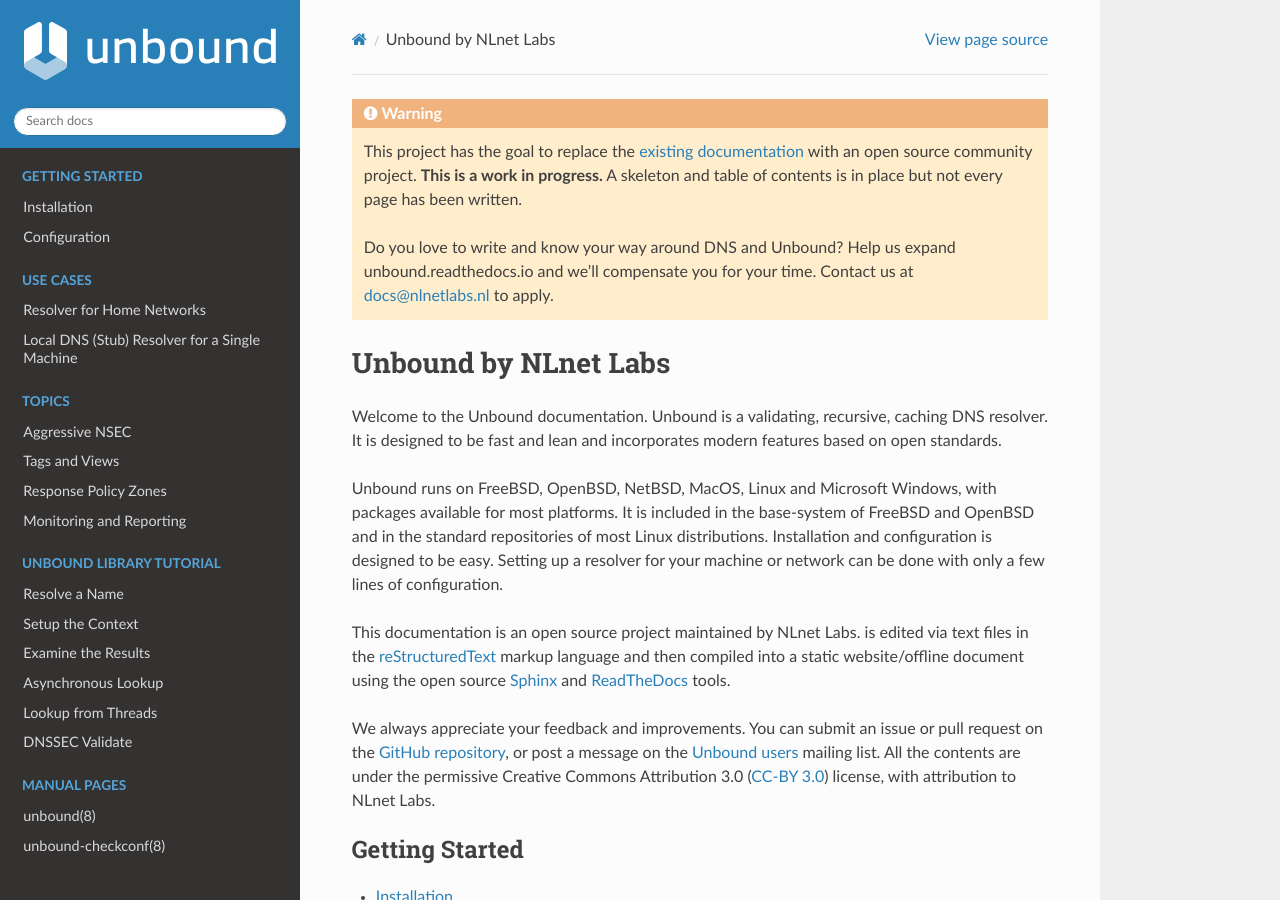
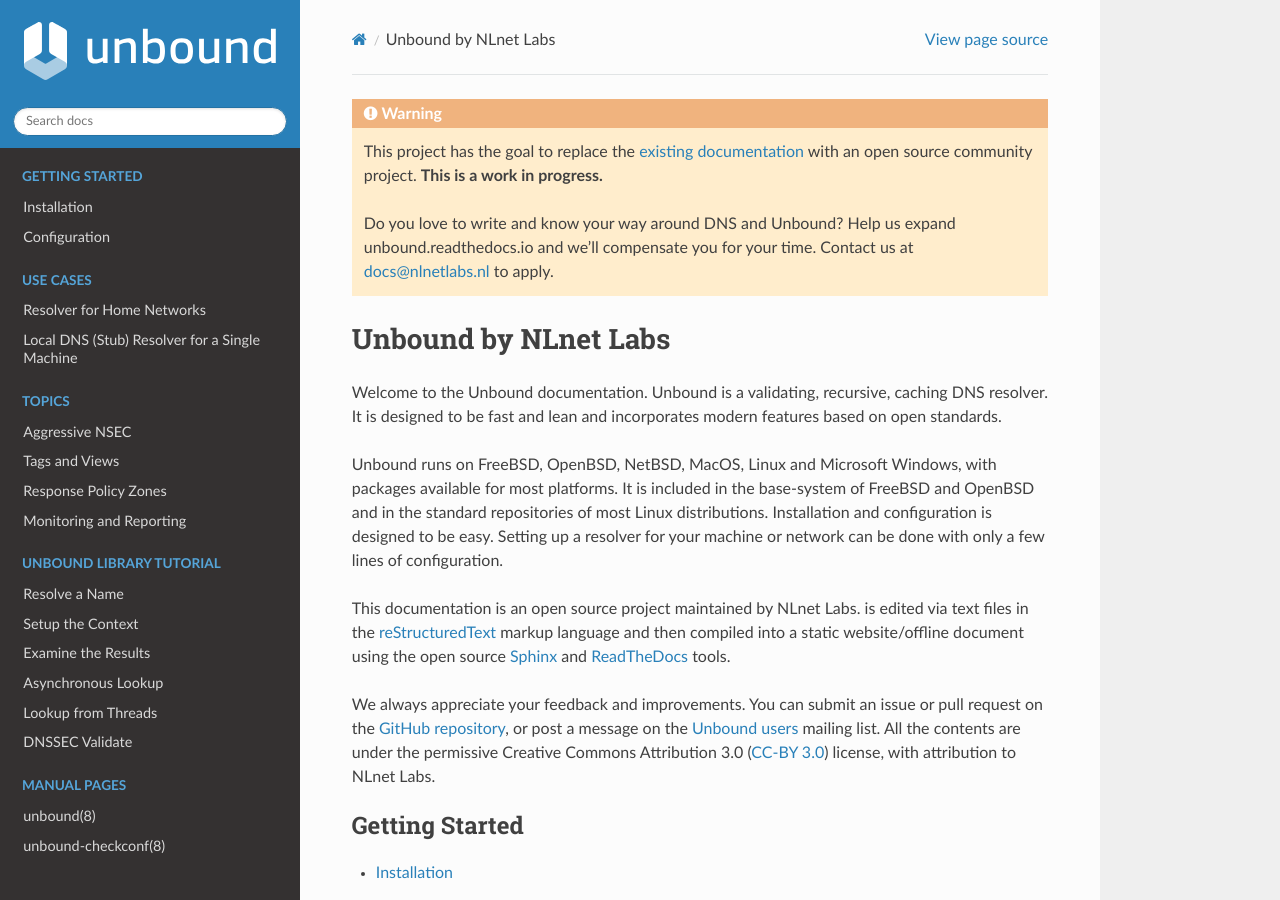
Before and after one commit to NLnetLabs/unbound-manual, a Sphinx documentation site: the page built from source/index.rst, in a window 1280 px wide and 900 px high. Built offline with Sphinx 7.4.7 and the Read the Docs theme 2.0.0, drawn with Linux system fonts in a browser that asks for light colours.

Commit message:
No more unwritten pages

```diff
--- a/source/index.rst
+++ b/source/index.rst
@@ -3,8 +3,6 @@
 .. Warning:: This project has the goal to replace the `existing documentation
              <https://www.nlnetlabs.nl/documentation/unbound/>`_ with an
              open source community project. **This is a work in progress.**
-             A skeleton and table of contents is in place but not every page
-             has been written.
 
              Do you love to write and know your way around DNS and Unbound?
              Help us expand unbound.readthedocs.io and we'll compensate you
```
